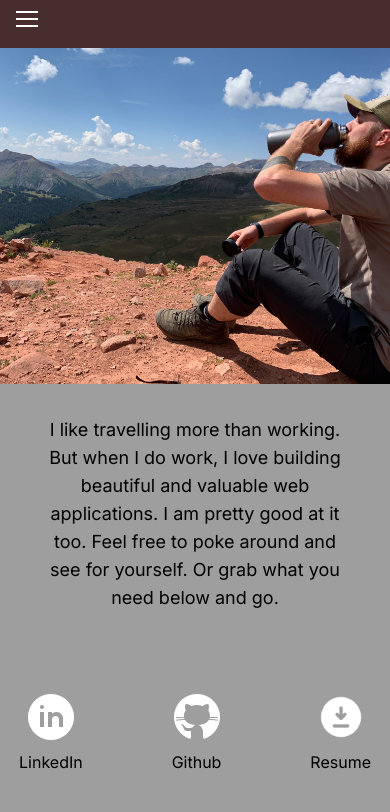
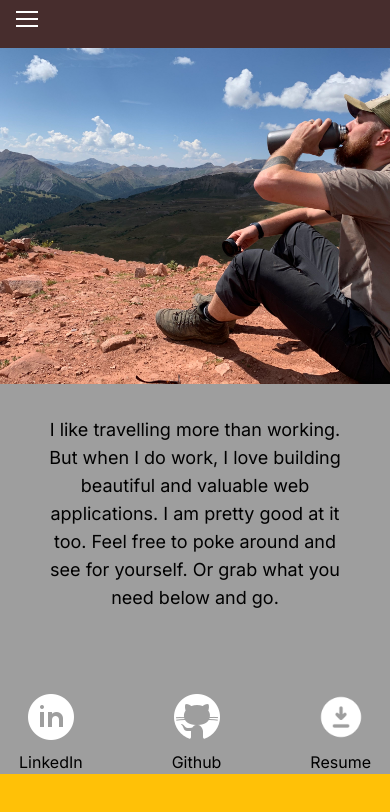
Before and after one commit to AlexRichards9595/portfolio, a Next.js app: page / in a window 390 px wide. Shown: the top 812 px of the page. Built offline with nearby package versions, Linux system fonts and the light colour scheme.

Commit message:
another one

```diff
--- a/src/app/layout.tsx
+++ b/src/app/layout.tsx
@@ -19,10 +19,15 @@ export default function RootLayout({
 }>) {
   return (
     <html lang="en">
-      <body className={`${inter.className} flex h-screen lg:flex-row bg-amber-500 overflow-y-hidden`}>
+      <body className={`${inter.className} flex bg-amber-500 h-screen overflow-hidden`}>
+        <div className={'lg:hidden h-screen overflow-y-auto'}>
           <Header />
+          <div className={'w-full bg-gray-500'}>{children}</div>
+        </div>
+        <div className={'hidden lg:flex'}>
           <Sidebar/>
-          <div className={'lg:w-4/5 bg-gray-500 overflow-y-auto'}>{children}</div>
+          <div className={'lg:w-4/5 bg-gray-500 overflow-y-hidden'}>{children}</div>
+        </div>
       </body>
     </html>
   );
--- a/src/components/Sidebar.tsx
+++ b/src/components/Sidebar.tsx
@@ -2,7 +2,7 @@ import Link from "next/link";
 import Image from "next/image";
 
 const Sidebar = () => {
-  return <div className={'hidden lg:flex flex-col items-center h-screen w-1/5 bg-secondary pt-20'}>
+  return <div className={'flex flex-col items-center h-screen w-1/5 bg-secondary pt-20'}>
     <div className={'flex flex-col items-center'}>
       <Image src={'/logo.svg'} className={'w-16 h-16 mb-4'} width={400} height={400} alt={'Logo'}/>
       <p className={'text-3xl text-center'}>Alex Richards</p>
```
